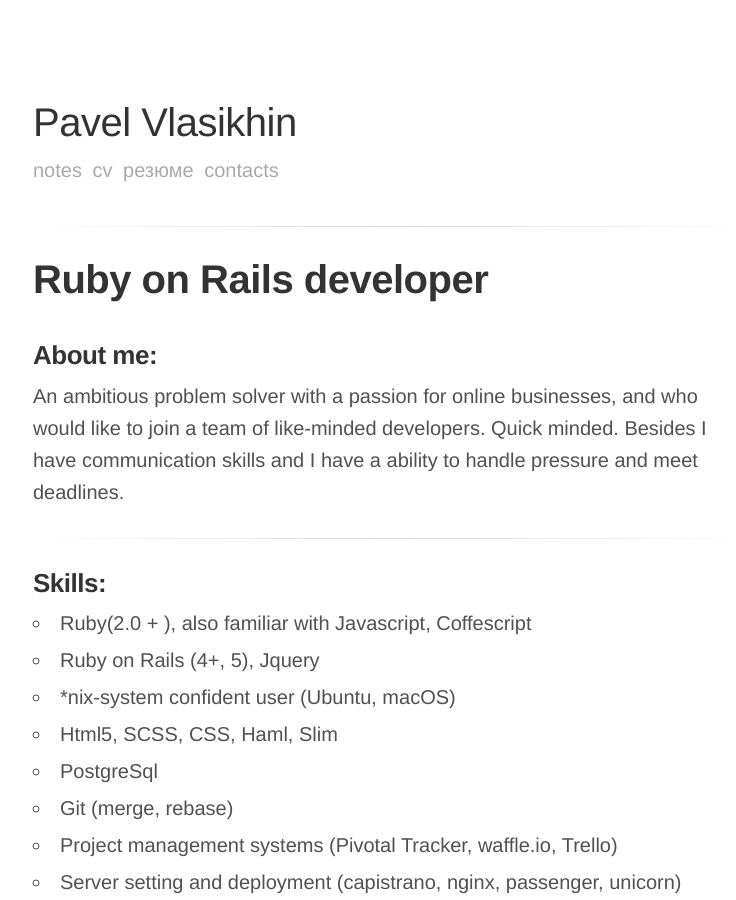
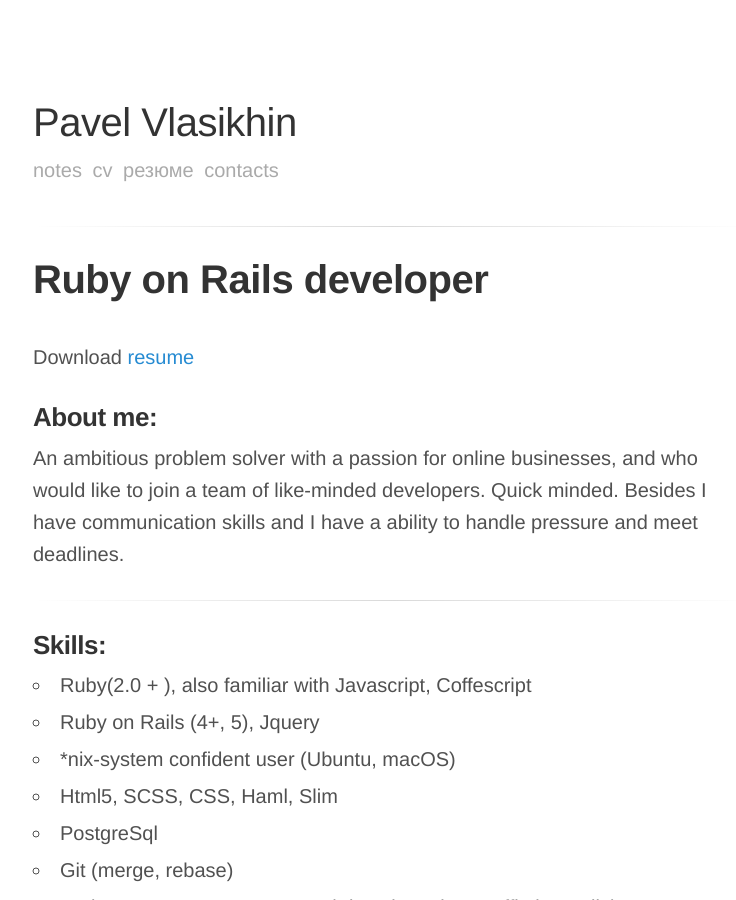
Before and after one commit to vlasikhin/vlasikhin.github.io, a Jekyll site: the page built from eng.md, in a window 1280 px wide and 900 px high. Shown: the whole window, without its empty margins (247-983 px from the left). Built offline with Jekyll 4.4.1, drawn with Linux system fonts in a browser that asks for light colours.

Commit message:
add link to page

```diff
--- a/eng.md
+++ b/eng.md
@@ -2,6 +2,8 @@
 title: Ruby on Rails developer
 permalink: /eng/
 ---
+
+Download [resume](/files/resume_ror_vlasikhin.pdf)
 
 ### About me:
 
```
Also changed, not shown: rus.md (+2 -0 lines).
